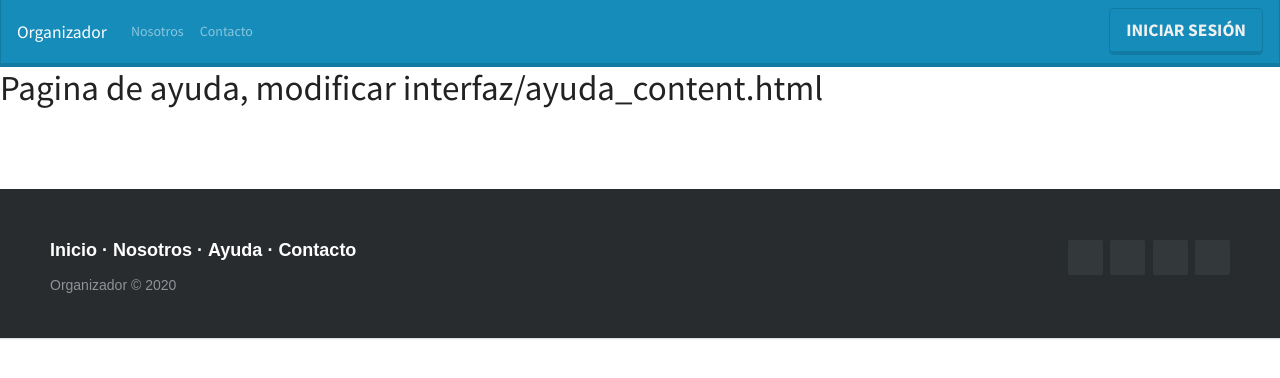
After one commit to BeleIgnacia/Organizador, a Django app: page /ayuda/ in a window 1280 px wide. The commit adds this page. Shown: the top 378 px of the page. Run offline with Django 3.2, Linux system fonts and the light colour scheme; parts of the project's set-up code (start-up, migrations or seed data) failed here and were passed over; some libraries are stand-ins or nearby versions.

Commit message:
Modificaciones en home

```diff
--- a/apps/interfaz/urls.py
+++ b/apps/interfaz/urls.py
@@ -1,6 +1,9 @@
 from django.urls import path
-from apps.interfaz.views import Home
+from apps.interfaz.views import Home, Nosotros, Ayuda, Contacto
 
 urlpatterns = [
     path('', Home.as_view()),
+	path('nosotros/', Nosotros.as_view()),
+	path('ayuda/', Ayuda.as_view()),
+	path('contacto/', Contacto.as_view()),
 ]
--- a/apps/interfaz/views.py
+++ b/apps/interfaz/views.py
@@ -4,3 +4,32 @@ from random import randrange
 
 class Home(TemplateView):
 	template_name = 'interfaz/home.html'
+
+	def get_context_data(self,**kwargs):
+		context = super(Home, self).get_context_data(**kwargs)
+		context['content'] = "home_content"
+		return context
+
+class Nosotros(TemplateView):
+	template_name = 'interfaz/home.html'
+
+	def get_context_data(self,**kwargs):
+		context = super(Nosotros, self).get_context_data(**kwargs)
+		context['content'] = "nosotros_content"
+		return context
+
+class Ayuda(TemplateView):
+	template_name = 'interfaz/home.html'
+
+	def get_context_data(self,**kwargs):
+		context = super(Ayuda, self).get_context_data(**kwargs)
+		context['content'] = "ayuda_content"
+		return context
+
+class Contacto(TemplateView):
+	template_name = 'interfaz/home.html'
+
+	def get_context_data(self,**kwargs):
+		context = super(Contacto, self).get_context_data(**kwargs)
+		context['content'] = "contacto_content"
+		return context
--- a/organizador/settings.py
+++ b/organizador/settings.py
@@ -80,7 +80,7 @@ WSGI_APPLICATION = 'organizador.wsgi.application'
 
 # Database
 # https://docs.djangoproject.com/en/3.0/ref/settings/#databases
-'''
+
 DATABASES = {
     'default': {
         'ENGINE': 'django.db.backends.postgresql_psycopg2',
@@ -102,7 +102,7 @@ DATABASES = {
         'PORT': 5432,
     }
 }
-
+'''
 # Password validation
 # https://docs.djangoproject.com/en/3.0/ref/settings/#auth-password-validators
 
--- /dev/null
+++ b/static/css/home.css
@@ -0,0 +1,76 @@
+.home-headline {
+    background-image: url(../images/home/headline.jpg);
+    height: 450px;
+    width: 100%;
+    background-size: cover;
+    background-position: center;
+}
+
+.footer-distributed{
+    background-color: #292c2f;
+    box-shadow: 0 1px 1px 0 rgba(0, 0, 0, 0.12);
+    box-sizing: border-box;
+    width: 100%;
+    text-align: left;
+    font: normal 16px sans-serif;
+    padding: 45px 50px;
+    margin-top: 80px;
+}
+
+.footer-distributed .footer-left p{
+    color:  #8f9296;
+    font-size: 14px;
+    margin: 0;
+}
+
+/* Footer links */
+
+.footer-distributed p.footer-links{
+    font-size:18px;
+    font-weight: bold;
+    color:  #ffffff;
+    margin: 0 0 10px;
+    padding: 0;
+}
+
+.footer-distributed p.footer-links a{
+    display:inline-block;
+    line-height: 1.8;
+    text-decoration: none;
+    color:  inherit;
+}
+
+.footer-distributed .footer-right{
+    float: right;
+    margin-top: 6px;
+    max-width: 180px;
+}
+
+.footer-distributed .footer-right a{
+    display: inline-block;
+    width: 35px;
+    height: 35px;
+    background-color:  #33383b;
+    border-radius: 2px;
+    font-size: 20px;
+    color: #ffffff;
+    text-align: center;
+    line-height: 35px;
+    margin-left: 3px;
+}
+
+/* If you don't want the footer to be responsive, remove these media queries */
+
+@media (max-width: 600px) {
+    .footer-distributed .footer-left,
+    .footer-distributed .footer-right{
+        text-align: center;
+    }
+    .footer-distributed .footer-right{
+        float: none;
+        margin: 0 auto 20px;
+    }
+    .footer-distributed .footer-left p.footer-links{
+        line-height: 1.8;
+    }
+}
--- a/templates/hogar/register.html
+++ b/templates/hogar/register.html
@@ -11,6 +11,7 @@ Registrarse
 	<div class="form">
 	<form method="POST">
 	{% csrf_token %}
+	<span class="text-muted text-justify"><h5>Usuario:</h5></span>
 	{% for field in form %}
 	<div class="col-md-30">
 		<div class="form-group">
@@ -18,6 +19,7 @@ Registrarse
 		</div>
 	</div>
 	{% endfor %}
+	<span class="text-muted text-justify"><h5>Domicilio:</h5></span>
 	{% for field in form2 %}
 	<div class="col-md-30">
 		<div class="form-group">
--- /dev/null
+++ b/templates/interfaz/ayuda_content.html
@@ -0,0 +1,3 @@
+{% load static %}
+
+<h1>Pagina de ayuda, modificar interfaz/ayuda_content.html</h1>
--- /dev/null
+++ b/templates/interfaz/contacto_content.html
@@ -0,0 +1,3 @@
+{% load static %}
+
+<h1>Pagina de contacto, modificar interfaz/contacto_content.html</h1>
--- a/templates/interfaz/home.html
+++ b/templates/interfaz/home.html
@@ -3,169 +3,40 @@
 {% load static %}
 
 {% block staticextra %}
-<style type="text/css">
-    .home-headline {
-        background-image: url({% static 'images/home/headline.jpg' %});
-        height: 450px;
-        width: 100%;
-        background-size: cover;
-        background-position: center;
-    }
-.footer-distributed{
-    background-color: #292c2f;
-    box-shadow: 0 1px 1px 0 rgba(0, 0, 0, 0.12);
-    box-sizing: border-box;
-    width: 100%;
-    text-align: left;
-    font: normal 16px sans-serif;
-
-    padding: 45px 50px;
-    margin-top: 80px;
-}
-
-.footer-distributed .footer-left p{
-    color:  #8f9296;
-    font-size: 14px;
-    margin: 0;
-}
-
-/* Footer links */
-
-.footer-distributed p.footer-links{
-    font-size:18px;
-    font-weight: bold;
-    color:  #ffffff;
-    margin: 0 0 10px;
-    padding: 0;
-}
-
-.footer-distributed p.footer-links a{
-    display:inline-block;
-    line-height: 1.8;
-    text-decoration: none;
-    color:  inherit;
-}
-
-.footer-distributed .footer-right{
-    float: right;
-    margin-top: 6px;
-    max-width: 180px;
-}
-
-.footer-distributed .footer-right a{
-    display: inline-block;
-    width: 35px;
-    height: 35px;
-    background-color:  #33383b;
-    border-radius: 2px;
-
-    font-size: 20px;
-    color: #ffffff;
-    text-align: center;
-    line-height: 35px;
-
-    margin-left: 3px;
-}
-
-/* If you don't want the footer to be responsive, remove these media queries */
-
-@media (max-width: 600px) {
-
-    .footer-distributed .footer-left,
-    .footer-distributed .footer-right{
-        text-align: center;
-    }
-
-    .footer-distributed .footer-right{
-        float: none;
-        margin: 0 auto 20px;
-    }
-
-    .footer-distributed .footer-left p.footer-links{
-        line-height: 1.8;
-    }
-}
-
-</style>
+<link rel="stylesheet" type="text/css" href="{% static 'css/home.css' %}">
 {% endblock %}
 
 {% block header %}
 <nav class="navbar navbar-expand-lg navbar-dark bg-primary">
+  <a class="navbar-brand" href="#">Organizador</a>
+  <button class="navbar-toggler" type="button" data-toggle="collapse" data-target="#navbarColor01" aria-controls="navbarColor01" aria-expanded="false" aria-label="Toggle navigation">
+    <span class="navbar-toggler-icon"></span>
+  </button>
+
   <div class="collapse navbar-collapse form-inline" id="navbarColor01">
     <ul class="navbar-nav mr-auto">
-            <a class="nav-link" href="#"><h2>Organizador{{ headline_image }}</h2><span class="sr-only">(current)</span></a>
-        </ul>
-        <ul class="navbar-nav mr-inline">
       <li class="nav-item">
-                <a class="btn btn-primary btn-outline-secondary btn-lg" href="login/">Iniciar Sesión</a>
+        <a class="nav-link" href="/nosotros/">Nosotros</a>
+      </li>
+      <li class="nav-item">
+        <a class="nav-link" href="/contacto/">Contacto</a>
       </li>
     </ul>
+    <a class="btn btn-primary btn-outline-secondary btn-lg" href="/login/">Iniciar Sesión</a>
   </div>
 </nav>
-<div class="p-3 p-md-5 text-white bg-dark home-headline">
-    <div class="col-md-6 px-0">
-        <h1 class="display-3">Bienvenido!</h1>
-        <p class="lead my-3">Bienvenido a 'xxxx', un organizador para su hogar</p>
-        <p class="lead">
-            <a class="btn btn-primary btn-outline-secondary btn-lg" href="register/">Registrarse</a>
-        </p>
-    </div>
-</div>
-<!--
-<div class="jumbotron">
-    <h1 class="display-3">Bienvenido!</h1>
-    <p class="lead">Bienvenido a 'xxxx', un organizador para su hogar</p>
-    <hr class="my-4">
-    <p>Aquí podrá organizar completamente su actividad hogareña, que simplificara su existencia</p>
-    <p class="lead">
-      <a class="btn btn-primary btn-lg" href="#" role="button">Leer más</a>
-    </p>
-    <div class="row featurette">
-        <div class="col-md-7">
-            <h2 class="featurette-heading">First featurette heading. <span class="text-muted">It'll blow your mind.</span></h2>
-            <p class="lead">Donec ullamcorper nulla non metus auctor fringilla. Vestibulum id ligula porta felis euismod semper. Praesent commodo cursus magna, vel scelerisque nisl consectetur. Fusce dapibus, tellus ac cursus commodo.</p>
-        </div>
-        <div class="col-md-5">
-            <img class="featurette-image img-fluid mx-auto" data-src="holder.js/500x500/auto" alt="500x500" style="width: 500px; height: 500px;" src="{% static 'images/inicio-2.jpg' %}" data-holder-rendered="true">
-        </div>
-    </div>
-</div>
-</div>
--->
 {% endblock %}
 
 {% block content %}
-<div class="jumbotron">
-    <div class="row featurette">
-        <div class="col-md-7">
-            <h2>Heading. <span class="text-muted">with muted text.</span></h2>
-            <p class="lead">Vivamus sagittis lacus vel augue laoreet rutrum faucibus dolor auctor.</p>
-        </div>
-        <div class="col-md-5">
-            <img style="width: 500px; height: 300px;" src="{% static 'images/home/teletrabajo.jpg' %}">
-        </div>
-    </div>
-    <hr class="featurette-divider" style="margin-bottom: 50px; margin-top: 50px;">
-    <div class="row featurette">
-        <div class="col-md-7 order-md-2">
-            <h2>Heading. <span class="text-muted">with muted text.</span></h2>
-            <p class="lead">Vivamus sagittis lacus vel augue laoreet rutrum faucibus dolor auctor.</p>
-        </div>
-        <div class="col-md-5 order-md-1">
-            <img style="width: 500px; height: 300px;" src="{% static 'images/home/manos.jpg' %}">
-        </div>
-    </div>
-    <hr class="featurette-divider" style="margin-bottom: 50px; margin-top: 50px;">
-    <div class="row featurette">
-        <div class="col-md-7">
-            <h2>Heading. <span class="text-muted">with muted text.</span></h2>
-            <p class="lead">Vivamus sagittis lacus vel augue laoreet rutrum faucibus dolor auctor.</p>
-        </div>
-        <div class="col-md-5">
-            <img style="width: 500px; height: 300px;" src="{% static 'images/home/hijo.jpg' %}">
-        </div>
-    </div>
-</div>
+{% if content == 'home_content' %}
+    {% include 'interfaz/home_content.html' %}
+{% elif content == 'nosotros_content' %}
+    {% include 'interfaz/nosotros_content.html' %}
+{% elif content == 'ayuda_content' %}
+    {% include 'interfaz/ayuda_content.html' %}
+{% elif content == 'contacto_content' %}
+    {% include 'interfaz/contacto_content.html' %}
+{% endif %}
 {% endblock  %}
 
 {% block footer %}
@@ -178,13 +49,13 @@
     </div>
     <div class="footer-left">
         <p class="footer-links">
-            <a href="#">Inicio</a>
+            <a href="/">Inicio</a>
             ·
-            <a href="nosotros/">Nosotros</a>
+            <a href="/nosotros/">Nosotros</a>
             ·
-            <a href="ayuda/">Ayuda</a>
+            <a href="/ayuda/">Ayuda</a>
             ·
-            <a href="contacto/">Contacto</a>
+            <a href="/contacto/">Contacto</a>
         </p>
         <p>Organizador © 2020</p>
     </div>
--- /dev/null
+++ b/templates/interfaz/nosotros_content.html
@@ -0,0 +1,3 @@
+{% load static %}
+
+<h1>Pagina de nosotros, modificar interfaz/nosotros_content.html</h1>
```
Also changed, not shown: templates/interfaz/home_content.html (added, +42 -0 lines). Lines whose indentation alone changed are shown as unchanged.
